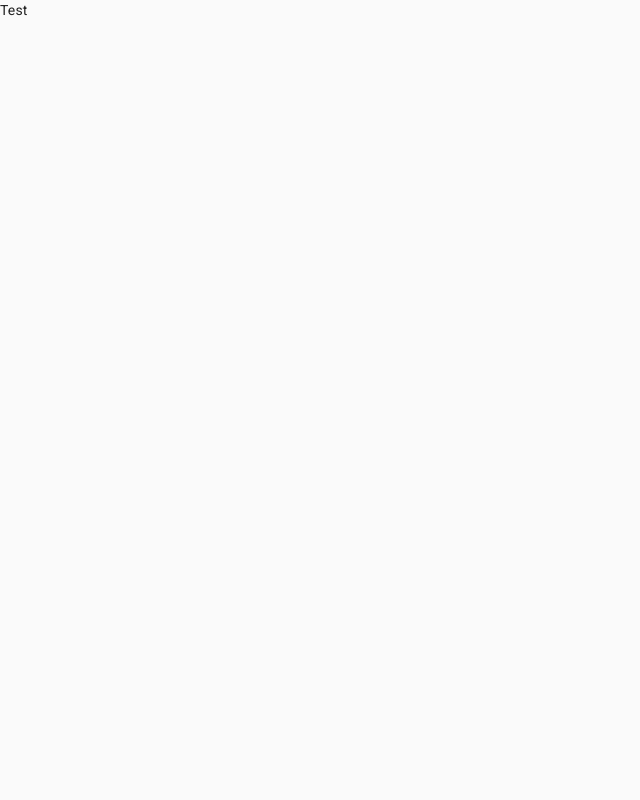
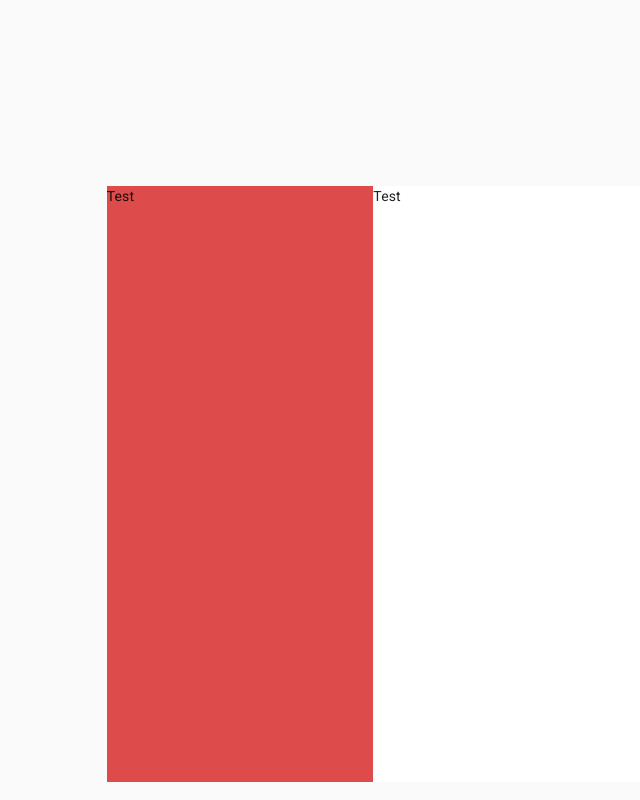
Before and after one commit to JMarquezine/tech-challenge-front-end, a React (Create React App) app: page / in a window 1280 px wide. Shown: the whole page, without its empty margins (0-640 px from the left). Built offline with nearby package versions, Linux system fonts and the light colour scheme.

Commit message:
Create base screen and Payment Route

```diff
--- a/src/bootstrap/AppRouter.tsx
+++ b/src/bootstrap/AppRouter.tsx
@@ -1,13 +1,12 @@
 import React from 'react'
 import { Switch, Route, BrowserRouter as Router } from 'react-router-dom'
+import PaymentRoute from '../route/PaymentRoute'
 
 const AppRouter: React.FC = () => {
 	return (
 		<Router>
 			<Switch>
-				<Route path="/">
-					<div>Test</div>
-				</Route>
+				<Route path="/" component={PaymentRoute} />
 			</Switch>
 		</Router>
 	)
--- /dev/null
+++ b/src/components/RootScreen/index.tsx
@@ -0,0 +1,32 @@
+import React, { ReactNode } from 'react'
+import { Grid } from '@material-ui/core'
+import useStyle from './style'
+
+type Props = {
+	children: ReactNode
+}
+
+const RootScreen: React.FC<Props> = ({ children }: Props) => {
+	const classes = useStyle()
+	return (
+		<>
+			<main className={classes.main}>
+				<Grid
+					container
+					spacing={0}
+					alignContent="center"
+					justify="center"
+					alignItems="center"
+					className={classes.root}
+					md={12}
+				>
+					<Grid item md={10} xs={10}>
+						{children}
+					</Grid>
+				</Grid>
+			</main>
+		</>
+	)
+}
+
+export default RootScreen
--- /dev/null
+++ b/src/components/RootScreen/style.ts
@@ -0,0 +1,19 @@
+import { createStyles, makeStyles } from '@material-ui/core/styles'
+
+const style = makeStyles(() =>
+	createStyles({
+		root: {
+			top: '186px',
+			zIndex: 100,
+			position: 'absolute',
+		},
+		main: {
+			width: '100%',
+			height: '100%',
+			overflow: 'hidden',
+			background: '#F7F7F7 0% 0% no-repeat padding-box',
+		},
+	})
+)
+
+export default style
--- /dev/null
+++ b/src/route/Payment/Payment.tsx
@@ -0,0 +1,17 @@
+import { Grid } from '@material-ui/core'
+import React from 'react'
+
+const Payment: React.FC = () => {
+	return (
+		<Grid container md={12}>
+			<Grid item md={3} style={{ backgroundColor: '#DE4B4B', height: '596px' }}>
+				Test
+			</Grid>
+			<Grid item md={9} style={{ backgroundColor: '#FFFFFF', height: '596px' }}>
+				Test
+			</Grid>
+		</Grid>
+	)
+}
+
+export default Payment
--- /dev/null
+++ b/src/route/PaymentRoute.tsx
@@ -0,0 +1,13 @@
+import React from 'react'
+import RootScreen from '../components/RootScreen'
+import Payment from './Payment/Payment'
+
+const PaymentRoute: React.FC = () => {
+	return (
+		<RootScreen>
+			<Payment />
+		</RootScreen>
+	)
+}
+
+export default PaymentRoute
```
